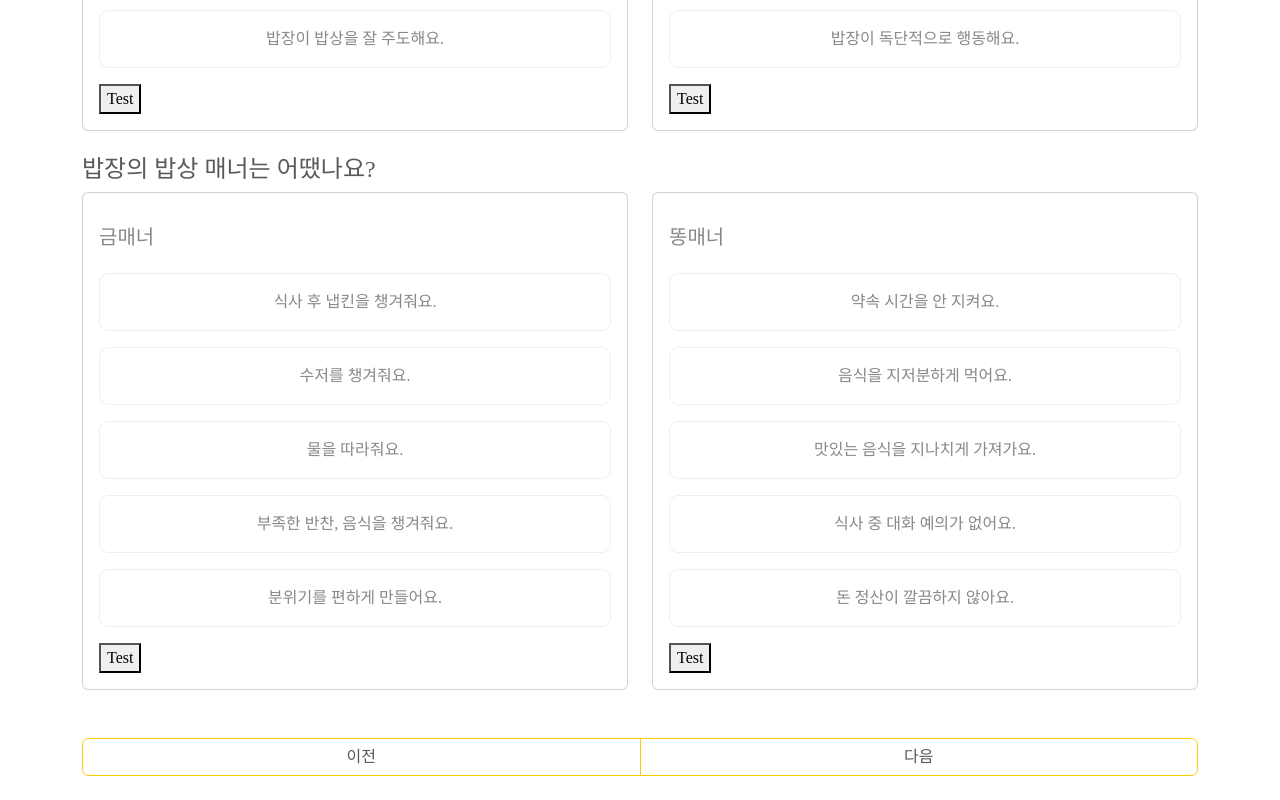
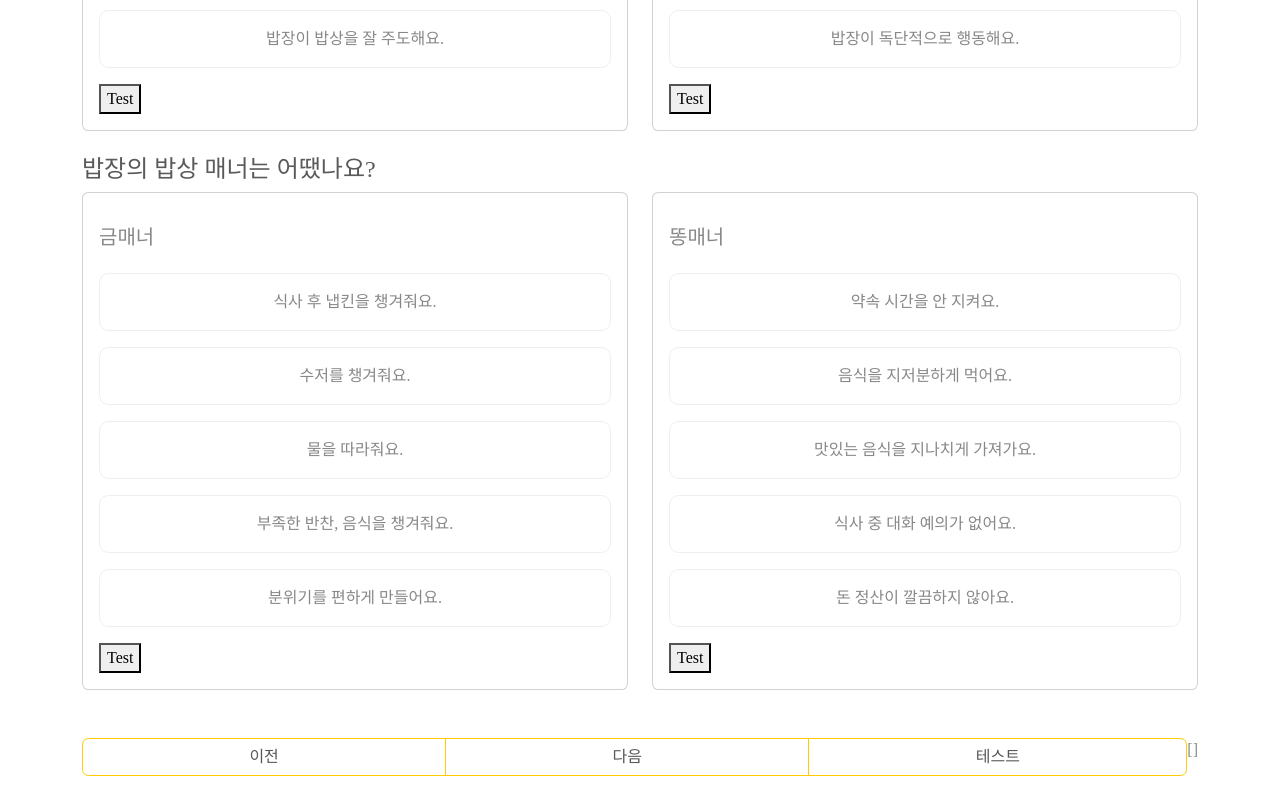
Before and after one commit to developer-dignity-team-2/gyeom-sang_client, a Vue app: page /babsang-score in a window 1280 px wide. Shown: the part 548-1348 px from the top of the page. Built offline with nearby package versions, Linux system fonts and the light colour scheme; a web font is replaced by a local one.

Commit message:
[UPDATE] 매너점수 vuex 처리 2차

```diff
--- a/src/store/score.js
+++ b/src/store/score.js
@@ -10,7 +10,10 @@ export const score = {
 
 	mutations: {
 		babsangScore(state, data) {
-			state.scoreResult.push(data);
+			let tmp = [];
+			tmp.push(data);
+			console.log(tmp);
+			state.scoreResult.push(tmp);
 		},
 	},
 
--- a/src/views/babsang-score.vue
+++ b/src/views/babsang-score.vue
@@ -31,12 +31,14 @@
 							<MannerGiveScoreCard
 								:mannerTitle="giveScore[2][0].mannerTitle"
 								:giveScore="giveScore[2][1]"
+								ref="manner_give_score_card1"
 							/>
 						</div>
 						<div class="col-xl-6 col-md-12 col-sm-12 mb-4">
 							<MannerGiveScoreCard
 								:mannerTitle="giveScore[3][0].mannerTitle"
 								:giveScore="giveScore[3][1]"
+								ref="manner_give_score_card2"
 							/>
 						</div>
 					</div>
@@ -46,12 +48,14 @@
 							<MannerGiveScoreCard
 								:mannerTitle="giveScore[0][0].mannerTitle"
 								:giveScore="giveScore[0][1]"
+								ref="manner_give_score_card3"
 							/>
 						</div>
 						<div class="col-xl-6 col-md-12 col-sm-12">
 							<MannerGiveScoreCard
 								:mannerTitle="giveScore[1][0].mannerTitle"
 								:giveScore="giveScore[1][1]"
+								ref="manner_give_score_card4"
 							/>
 						</div>
 					</div>
@@ -112,6 +116,14 @@
 				>
 					다음
 				</button>
+				<button
+					type="button"
+					class="btn btn-outline-primary"
+					@click="doSaveScore"
+				>
+					테스트
+				</button>
+				{{ scoreResult }}
 			</div>
 		</div>
 	</div>
@@ -219,6 +231,9 @@ export default {
 		user() {
 			return this.$store.state.user.userInfo;
 		},
+		scoreResult() {
+			return this.$store.state.score.scoreResult;
+		},
 	},
 	setup() {},
 	created() {},
@@ -236,6 +251,13 @@ export default {
 			if (this.userIndex > 0) {
 				this.userIndex--;
 			}
+		},
+		doSaveScore() {
+			this.$store.commit('score/babsangScore', this.babjang);
+			this.$refs.manner_give_score_card1.AddBabsangScore();
+			this.$refs.manner_give_score_card2.AddBabsangScore();
+			this.$refs.manner_give_score_card3.AddBabsangScore();
+			this.$refs.manner_give_score_card4.AddBabsangScore();
 		},
 	},
 };
```
